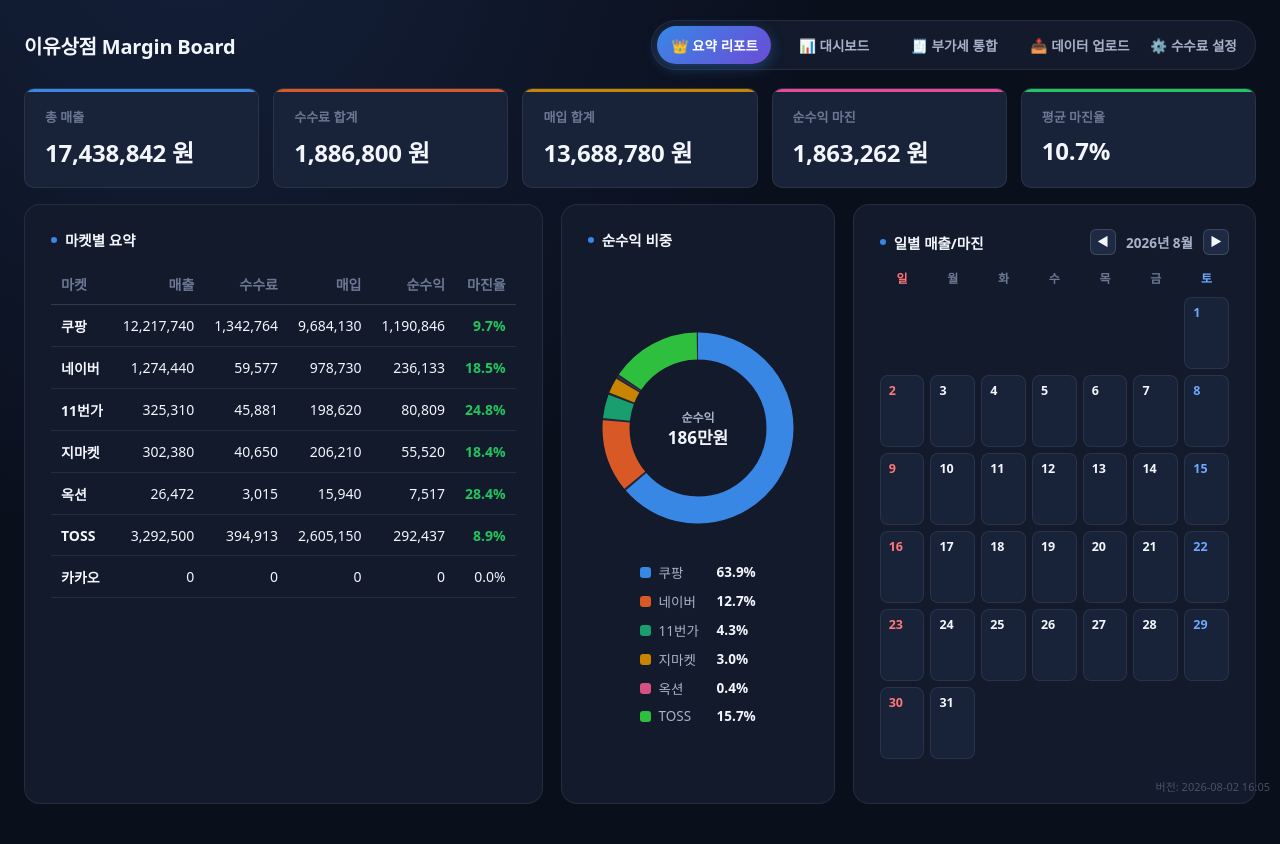
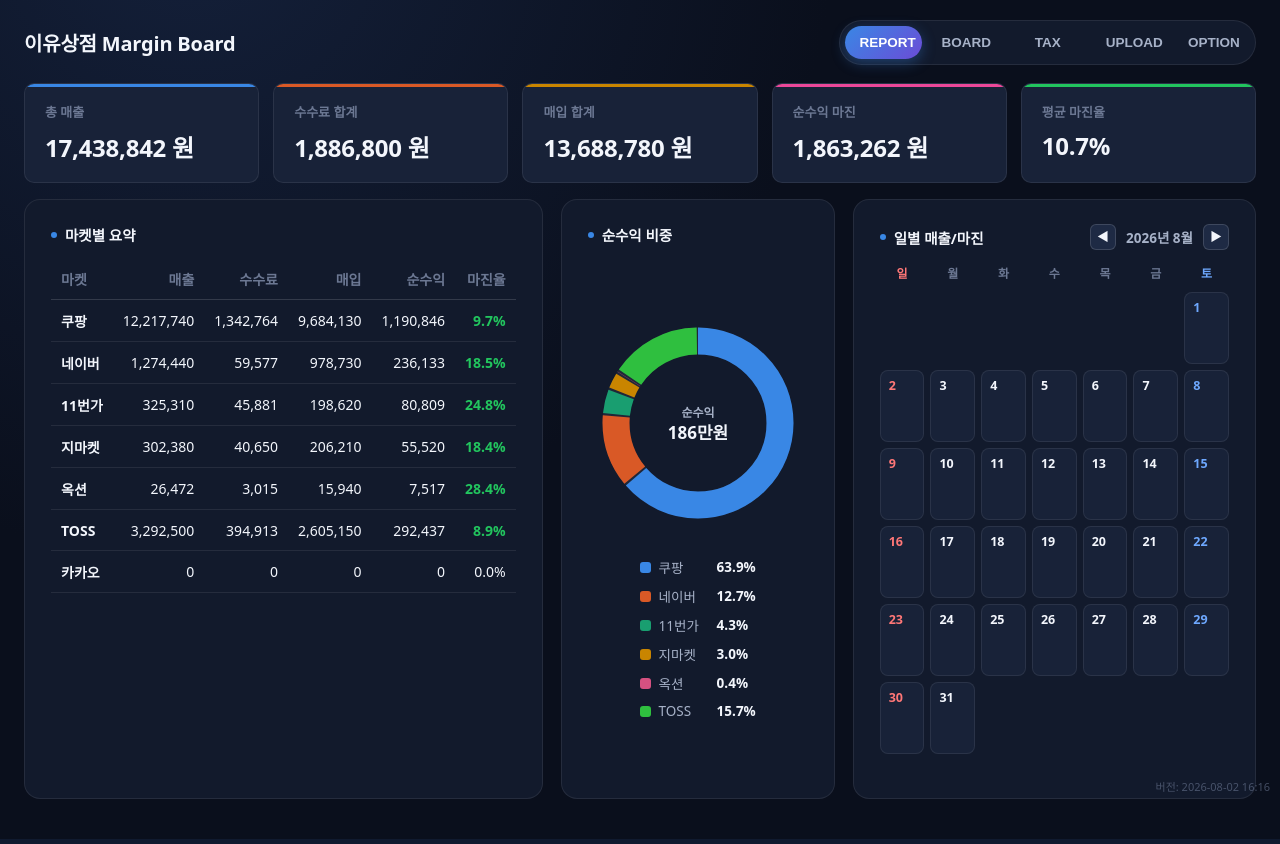
Before and after one commit to S5636/A, a Flask app: page / in a window 1280 px wide. Run offline with Flask 3, Linux system fonts and the light colour scheme; data comes from the database, SQL or seed files in the repository.

Commit message:
탭 이름 영문화(REPORT/BOARD/TAX/UPLOAD/OPTION), 오너클랜 수집 버튼을 대시보드로 이동해 DPJ/OC로 축약, 로그인유지 체크 안내 추가

```diff
--- a/BUILD_VERSION.txt
+++ b/BUILD_VERSION.txt
@@ -1 +1 @@
-2026-08-02 16:05
+2026-08-02 16:16
--- a/ownerclan_auto.py
+++ b/ownerclan_auto.py
@@ -169,7 +169,7 @@ def collect_and_upload(order_url, save_folder=None, save_filename='오너클랜.
                     body_text = page.locator('body').inner_text()[:300]
                 except Exception:
                     body_text = '(본문 조회 실패)'
-                L("로그인 상태가 아닌 것 같습니다 (로그인 유지기간이 끝났을 수 있어요) - '오너클랜 로그인 설정'을 다시 눌러 재로그인해주세요.")
+                L("로그인 상태가 아닌 것 같습니다 - 페이지가 로그인 폼으로 넘어갔습니다. '오너클랜 로그인 설정'을 다시 눌러 재로그인해주세요. 이번엔 로그인 화면에 '로그인 상태 유지'나 '자동로그인' 같은 체크박스가 있으면 꼭 체크해주세요 - 체크 안 하면 세션이 브라우저 창을 닫는 순간 사라져서 매번 다시 로그인해야 할 수 있습니다.")
                 L(f"진단정보 - 페이지 제목: '{page_title}' / 주소: {current_url}")
                 L(f"진단정보 - 화면에 보이는 글자(앞부분 300자): {body_text}")
                 context.close()
--- a/static/js/app.js
+++ b/static/js/app.js
@@ -539,21 +539,26 @@
     toast('바로가기 주소가 저장되었습니다.', 'ok');
   });
 
+  function renderCollectLog(logId, data) {
+    const log = document.getElementById(logId);
+    log.innerHTML = '';
+    for (const line of (data.log || [])) {
+      const item = document.createElement('div');
+      item.className = 'upload-log-item';
+      item.innerHTML = `<span>${line}</span>`;
+      log.appendChild(item);
+    }
+  }
+
   document.getElementById('btn-dapalza-collect').addEventListener('click', async () => {
     const btn = document.getElementById('btn-dapalza-collect');
-    const log = document.getElementById('dapalza-collect-log');
+    const log = document.getElementById('collect-log');
     btn.disabled = true;
-    btn.textContent = '⏳ 수집 중... (다팔자 창을 건드리지 마세요)';
-    log.innerHTML = '<div class="hint">다팔자 자동화를 시작합니다...</div>';
+    btn.textContent = '⏳';
+    log.innerHTML = '<div class="hint">다팔자 자동화를 시작합니다... (다팔자 창을 건드리지 마세요)</div>';
     try {
       const data = await api('/api/dapalza/collect', { method: 'POST' });
-      log.innerHTML = '';
-      for (const line of (data.log || [])) {
-        const item = document.createElement('div');
-        item.className = 'upload-log-item';
-        item.innerHTML = `<span>${line}</span>`;
-        log.appendChild(item);
-      }
+      renderCollectLog('collect-log', data);
       if (data.ok && data.upload && !data.upload.error) {
         toast('다팔자 자동 수집 및 반영이 완료되었습니다.', 'ok');
         state.loadedTabs.delete('summary');
@@ -568,19 +573,8 @@
       toast('자동 수집 요청이 실패했습니다.', 'err');
     }
     btn.disabled = false;
-    btn.textContent = '🖱️ 지금 수집 (다팔자 자동화)';
+    btn.textContent = 'DPJ';
   });
-
-  function renderOwnerclanLog(data) {
-    const log = document.getElementById('ownerclan-collect-log');
-    log.innerHTML = '';
-    for (const line of (data.log || [])) {
-      const item = document.createElement('div');
-      item.className = 'upload-log-item';
-      item.innerHTML = `<span>${line}</span>`;
-      log.appendChild(item);
-    }
-  }
 
   document.getElementById('btn-ownerclan-login').addEventListener('click', async () => {
     const btn = document.getElementById('btn-ownerclan-login');
@@ -590,7 +584,7 @@
     log.innerHTML = '<div class="hint">로그인용 브라우저 창을 여는 중...</div>';
     try {
       const data = await api('/api/ownerclan/setup_login', { method: 'POST' });
-      renderOwnerclanLog(data);
+      renderCollectLog('ownerclan-collect-log', data);
       toast(data.ok ? '오너클랜 로그인이 저장됐습니다.' : '로그인 완료를 확인 못했어요. 아래 로그를 확인해주세요.', data.ok ? 'ok' : 'err');
     } catch (e) {
       log.innerHTML = `<div class="upload-log-item err"><span>${e.message}</span></div>`;
@@ -602,13 +596,13 @@
 
   document.getElementById('btn-ownerclan-collect').addEventListener('click', async () => {
     const btn = document.getElementById('btn-ownerclan-collect');
-    const log = document.getElementById('ownerclan-collect-log');
+    const log = document.getElementById('collect-log');
     btn.disabled = true;
-    btn.textContent = '⏳ 수집 중... (백그라운드, 화면은 안 뜹니다)';
-    log.innerHTML = '<div class="hint">오너클랜 자동화를 시작합니다...</div>';
+    btn.textContent = '⏳';
+    log.innerHTML = '<div class="hint">오너클랜 자동화를 시작합니다... (백그라운드, 화면은 안 뜹니다)</div>';
     try {
       const data = await api('/api/ownerclan/collect', { method: 'POST' });
-      renderOwnerclanLog(data);
+      renderCollectLog('collect-log', data);
       if (data.ok && data.upload && !data.upload.error) {
         toast('오너클랜 자동 수집 및 반영이 완료되었습니다.', 'ok');
         state.loadedTabs.delete('summary');
@@ -623,7 +617,7 @@
       toast('자동 수집 요청이 실패했습니다.', 'err');
     }
     btn.disabled = false;
-    btn.textContent = '📦 지금 수집 (오너클랜 매입)';
+    btn.textContent = 'OC';
   });
 
   const dropzone = document.getElementById('dropzone');
--- a/templates/index.html
+++ b/templates/index.html
@@ -14,11 +14,11 @@
       <h1 id="app-logo" role="button" tabindex="0">이유상점 Margin Board</h1>
     </div>
     <nav class="tab-bar">
-      <button class="tab-btn active" data-tab="summary">👑 요약 리포트</button>
-      <button class="tab-btn" data-tab="dashboard">📊 대시보드</button>
-      <button class="tab-btn" data-tab="vat">🧾 부가세 통합</button>
-      <button class="tab-btn" data-tab="upload">📥 데이터 업로드</button>
-      <button class="tab-btn" data-tab="fees">⚙️ 수수료 설정</button>
+      <button class="tab-btn active" data-tab="summary">REPORT</button>
+      <button class="tab-btn" data-tab="dashboard">BOARD</button>
+      <button class="tab-btn" data-tab="vat">TAX</button>
+      <button class="tab-btn" data-tab="upload">UPLOAD</button>
+      <button class="tab-btn" data-tab="fees">OPTION</button>
     </nav>
   </header>
 
@@ -58,12 +58,13 @@
       <div class="filter-row" style="justify-content:space-between;">
         <div class="card-title" style="margin:0;"><span class="dot"></span>필터 및 실시간 요약</div>
         <div style="display:flex; align-items:center; gap:10px;">
-          <button class="btn secondary" id="btn-dapalza-collect" title="다팔자에서 기간 1개월 설정 → 주문수집 → 엑셀 다운로드 → 마진보드 반영까지 자동으로 시도합니다.">🖱️ 지금 수집</button>
+          <button class="btn secondary" id="btn-dapalza-collect" title="다팔자에서 기간 1개월 설정 → 주문수집 → 엑셀 다운로드 → 마진보드 반영까지 자동으로 시도합니다.">DPJ</button>
+          <button class="btn secondary" id="btn-ownerclan-collect" title="오너클랜에서 기간 1개월 설정 → 엑셀다운로드 → 마진보드 반영까지 백그라운드로 자동 시도합니다.">OC</button>
           <input type="text" class="search-input" id="dash-search" placeholder="상품명·주문번호·상품ID·판매사상품코드 검색" style="width:280px;">
         </div>
       </div>
       <div class="filter-row" id="dash-filters" style="margin-top:12px;"></div>
-      <div class="upload-log" id="dapalza-collect-log"></div>
+      <div class="upload-log" id="collect-log"></div>
       <div class="grid-row" id="dash-kpi" style="margin-top:14px;"></div>
     </div>
 
@@ -143,7 +144,6 @@
       </div>
       <div class="quick-links" style="margin-top:10px;">
         <button class="btn secondary" id="btn-ownerclan-login" title="최초 1회, 브라우저 창이 뜨면 오너클랜에 직접 로그인해주세요. 그 다음부터는 자동으로 로그인된 상태로 백그라운드에서 수집합니다.">🔑 오너클랜 로그인 설정 (최초 1회)</button>
-        <button class="btn secondary" id="btn-ownerclan-collect" title="오너클랜에서 기간 1개월 설정 → 엑셀다운로드 → 마진보드 반영까지 백그라운드로 자동 시도합니다.">📦 지금 수집 (오너클랜 매입)</button>
       </div>
       <div class="upload-log" id="ownerclan-collect-log"></div>
     </div>
```
